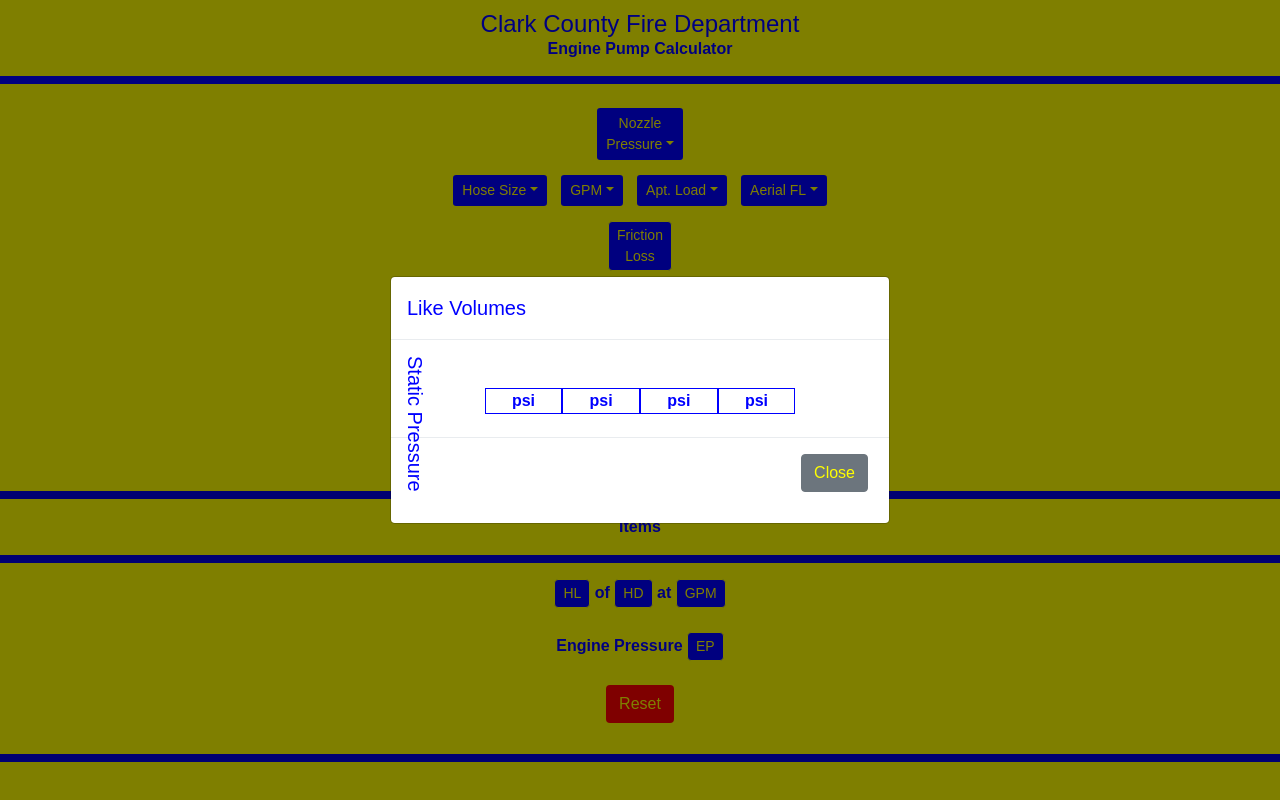
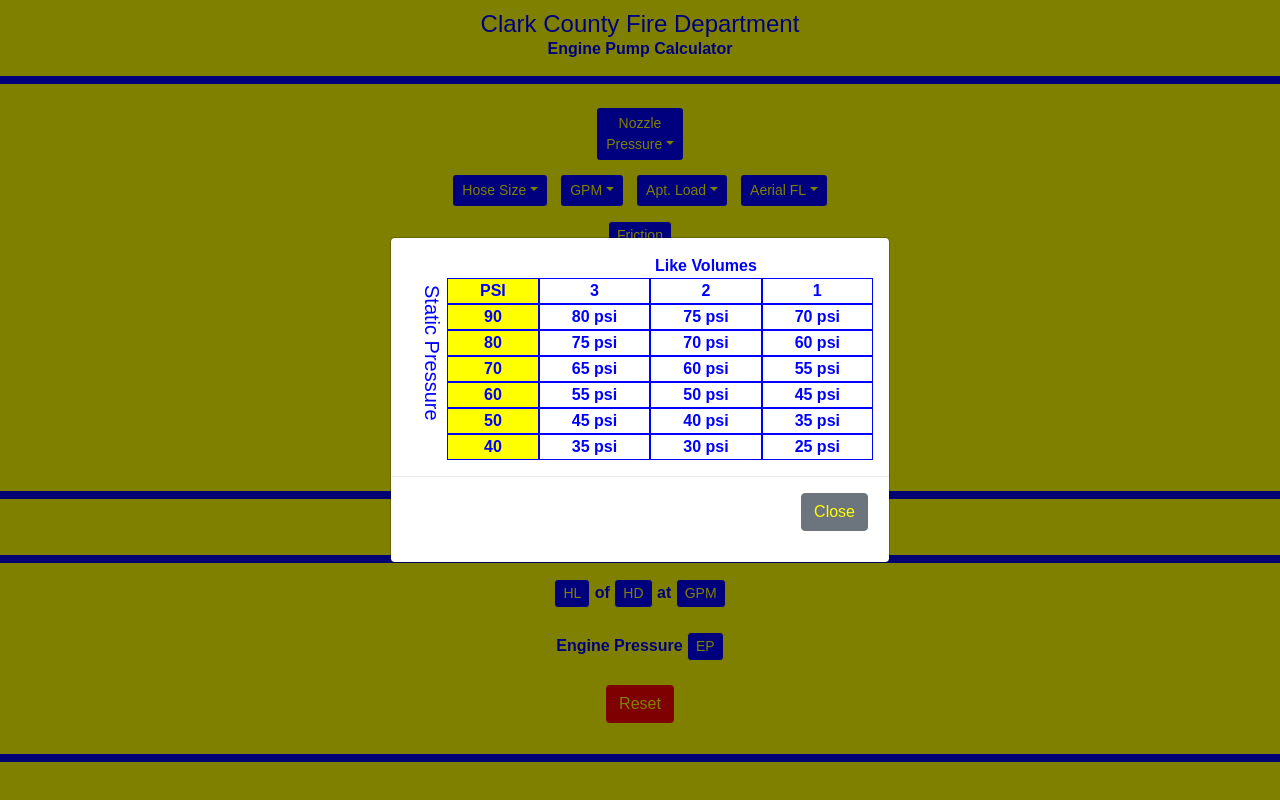
Before and after one commit to Ancorale/PumpChart, a plain HTML site: page index.html in a window 1280 px wide. Both pictures are taken after a click on the button "Like Volumes". Drawn offline with nearby package versions, Linux system fonts and the light colour scheme.

Commit message:
8.4.18..0630

```diff
--- a/files/grid.css
+++ b/files/grid.css
@@ -8,11 +8,148 @@
   margin: 20px;
 }
 
+.smwrapper {
+  display: grid;
+  grid-template-columns: 40px auto;
+  grid-template-rows: auto;
+}
+
+.one219 {
+  grid-column: 1 / 2;
+  grid-row: 1 / 9;
+}
+
 .one312{
   grid-column: 1 / 3;
   grid-row: 1 / 2;
 }
 
+.three612 {
+  grid-column: 3 / 6;
+  grid-row: 1 / 2;
+}
+
+.two323 {
+  grid-column: 2 / 3;
+  grid-row: 2 / 3;
+}
+.two334 {
+  grid-column: 2 / 3;
+  grid-row: 3 / 4;
+}
+.two345 {
+  grid-column: 2 / 3;
+  grid-row: 4 / 5;
+}
+.two356 {
+  grid-column: 2 / 3;
+  grid-row: 5 / 6;
+}
+.two367 {
+  grid-column: 2 / 3;
+  grid-row: 6 / 7;
+}
+.two378 {
+  grid-column: 2 / 3;
+  grid-row: 7 / 8;
+}
+
+.two389 {
+  grid-column: 2 / 3;
+  grid-row: 8 / 9;
+}
+
+.three423 {
+  grid-column: 3 / 4;
+  grid-row: 2 / 3;
+}
+.three434 {
+  grid-column: 3 / 4;
+  grid-row: 3 / 4;
+}
+.three445 {
+  grid-column: 3 / 4;
+  grid-row: 4 / 5;
+}
+.three456 {
+  grid-column: 3 / 4;
+  grid-row: 5 / 6;
+}
+.three467 {
+  grid-column: 3 / 4;
+  grid-row: 6 / 7;
+}
+.three478 {
+  grid-column: 3 / 4;
+  grid-row: 7 / 8;
+}
+
+.three489 {
+  grid-column: 3 / 4;
+  grid-row: 8 / 9;
+}
+
+.four523 {
+  grid-column: 4 / 5;
+  grid-row: 2 / 3;
+}
+
+.four534 {
+  grid-column: 4 / 5;
+  grid-row: 3 / 4;
+}
+
+.four545 {
+  grid-column: 4 / 5;
+  grid-row: 4 / 5;
+}
+.four556 {
+  grid-column: 4 / 5;
+  grid-row: 5 / 6;
+}
+.four567 {
+  grid-column: 4 / 5;
+  grid-row: 6 / 7;
+}
+.four578 {
+  grid-column: 4 / 5;
+  grid-row: 7 / 8;
+}
+
+.four589 {
+  grid-column: 4 / 5;
+  grid-row: 8 / 9;
+}
+
+.five623 {
+  grid-column: 5 / 6;
+  grid-row: 2 / 3;
+}
+
+.five634 {
+  grid-column: 5 / 6;
+  grid-row: 3 / 4;
+}
+.five645 {
+  grid-column: 5 / 6;
+  grid-row: 4 / 5;
+}
+.five656 {
+  grid-column: 5 / 6;
+  grid-row: 5 / 6;
+}
+.five667 {
+  grid-column: 5 / 6;
+  grid-row: 6 / 7;
+}
+.five678 {
+  grid-column: 5 / 6;
+  grid-row: 7 / 8;
+}
+.five689 {
+  grid-column: 5 / 6;
+  grid-row: 8 / 9;
+}
 .four612{
   grid-column: 4 / 6;
   grid-row: 1 / 2;
--- a/files/styles.css
+++ b/files/styles.css
@@ -23,9 +23,18 @@ body {
   background-color: #00f;
 }
 
+.backYel {
+  background-color: #ff0;
+}
+
 button {
   padding: 2px 5px 0 5px;
   margin: 0 5px 15px 5px;
+}
+
+.col-2 {
+  text-align: center;
+  padding: 0;
 }
 
 .asc {
@@ -74,8 +83,11 @@ hr {
   border-width: 8px;
 }
 
-.likeVol {
-margin-left: 20px;
+.statPres {
+  writing-mode: vertical-rl;
+  justify-self: center;
+  margin-left: 10px;
+  text-align: center;
 }
 
 .mt15 {
--- a/index.html
+++ b/index.html
@@ -134,30 +134,92 @@
     <div class="modal fade" id="exampleModalCenter" tabindex="-1" role="dialog" aria-labelledby="exampleModalCenterTitle" aria-hidden="true">
       <div class="modal-dialog modal-dialog-centered" role="document">
         <div class="modal-content">
-          <div class="modal-header">
-            <h5 class="modal-title" id="exampleModalCenterTitle">Like Volumes</h5>
-          </div>
           <div class="modal-body">
-            <h5 class="likeVol vertical-text">Static Pressure</h5>
+            <div class="smwrapper">
+                <h5 class="one219 statPres">Static Pressure</h5>
+              <div class="three612" >
+                Like Volumes
+              </div>
+              <div class="two323 bor1s backYel">PSI</div>
+              <div class="two334 bor1s backYel">90</div>
+              <div class="three434 bor1s">80 psi</div>
+              <div class="four534 bor1s">75 psi</div>
+              <div class="five634 bor1s">70 psi</div>
+              <div class="two345 bor1s backYel">80</div>
+              <div class="three445 bor1s">75 psi</div>
+              <div class="four545 bor1s">70 psi</div>
+              <div class="five645 bor1s">60 psi</div>
+              <div class="two356 bor1s backYel">70</div>
+              <div class="three456 bor1s">65 psi</div>
+              <div class="four556 bor1s">60 psi</div>
+              <div class="five656 bor1s">55 psi</div>
+              <div class="two367 bor1s backYel">60</div>
+              <div class="three467 bor1s">55 psi</div>
+              <div class="four567 bor1s">50 psi</div>
+              <div class="five667 bor1s">45 psi</div>
+              <div class="two378 bor1s backYel">50</div>
+              <div class="three478 bor1s">45 psi</div>
+              <div class="four578 bor1s">40 psi</div>
+              <div class="five678 bor1s">35 psi</div>
+              <div class="two389 bor1s backYel">40</div>
+              <div class="three489 bor1s">35 psi</div>
+              <div class="four589 bor1s">30 psi</div>
+              <div class="five689 bor1s">25 psi</div>
+              <div class="three423 bor1s">3</div>
+              <div class="four523 bor1s">2</div>
+              <div class="five623 bor1s">1</div>
+
+            </div>
+
+
+<!--
             <div class="container-fluid">
+              <h5>Like Volumes</h5>
               <div class="row">
-                <div class="col-2 ">
-
-                </div>
-                <div class="col-2 bor1s">
-                  psi
-                </div>
-                <div class="col-2 bor1s">
-                  psi
-                </div>
-                <div class="col-2 bor1s">
-                  psi
-                </div>
-                <div class="col-2 bor1s">
-                  psi
-                </div>
+                <div class="col-2 "><h5 class="likeVol vertical-text">Static Pressure</h5></div>
+                <div class="col-2 bor1s backYel">psi</div>
+                <div class="col-2 bor1s">3</div>
+                <div class="col-2 bor1s">2</div>
+                <div class="col-2 bor1s">1</div>
+              </div>
+              <div class="row">
+                <div class="col-2 bor1s backYel offset-2">90</div>
+                <div class="col-2 bor1s textLeft">80psi</div>
+                <div class="col-2 bor1s">75psi</div>
+                <div class="col-2 bor1s">70psi</div>
+              </div>
+              <div class="row">
+                <div class="col-2 bor1s backYel offset-2">80</div>
+                <div class="col-2 bor1s">75psi</div>
+                <div class="col-2 bor1s">70psi</div>
+                <div class="col-2 bor1s">60psi</div>
+              </div>
+              <div class="row">
+                <div class="col-2 bor1s backYel offset-2">70</div>
+                <div class="col-2 bor1s">65psi</div>
+                <div class="col-2 bor1s">60psi</div>
+                <div class="col-2 bor1s">55psi</div>
+              </div>
+              <div class="row">
+                <div class="col-2 bor1s backYel offset-2">60</div>
+                <div class="col-2 bor1s">55psi</div>
+                <div class="col-2 bor1s">50psi</div>
+                <div class="col-2 bor1s">45psi</div>
+              </div>
+              <div class="row">
+                <div class="col-2 bor1s backYel offset-2">50</div>
+                <div class="col-2 bor1s">45psi</div>
+                <div class="col-2 bor1s">40psi</div>
+                <div class="col-2 bor1s">35psi</div>
+              </div>
+              <div class="row">
+                <div class="col-2 bor1s backYel offset-2">40</div>
+                <div class="col-2 bor1s">35psi</div>
+                <div class="col-2 bor1s">30psi</div>
+                <div class="col-2 bor1s">25psi</div>
               </div>
             </div>
+          -->
           </div>
           <div class="modal-footer">
             <button type="button" class="btn btn-secondary" data-dismiss="modal">Close</button>
```
